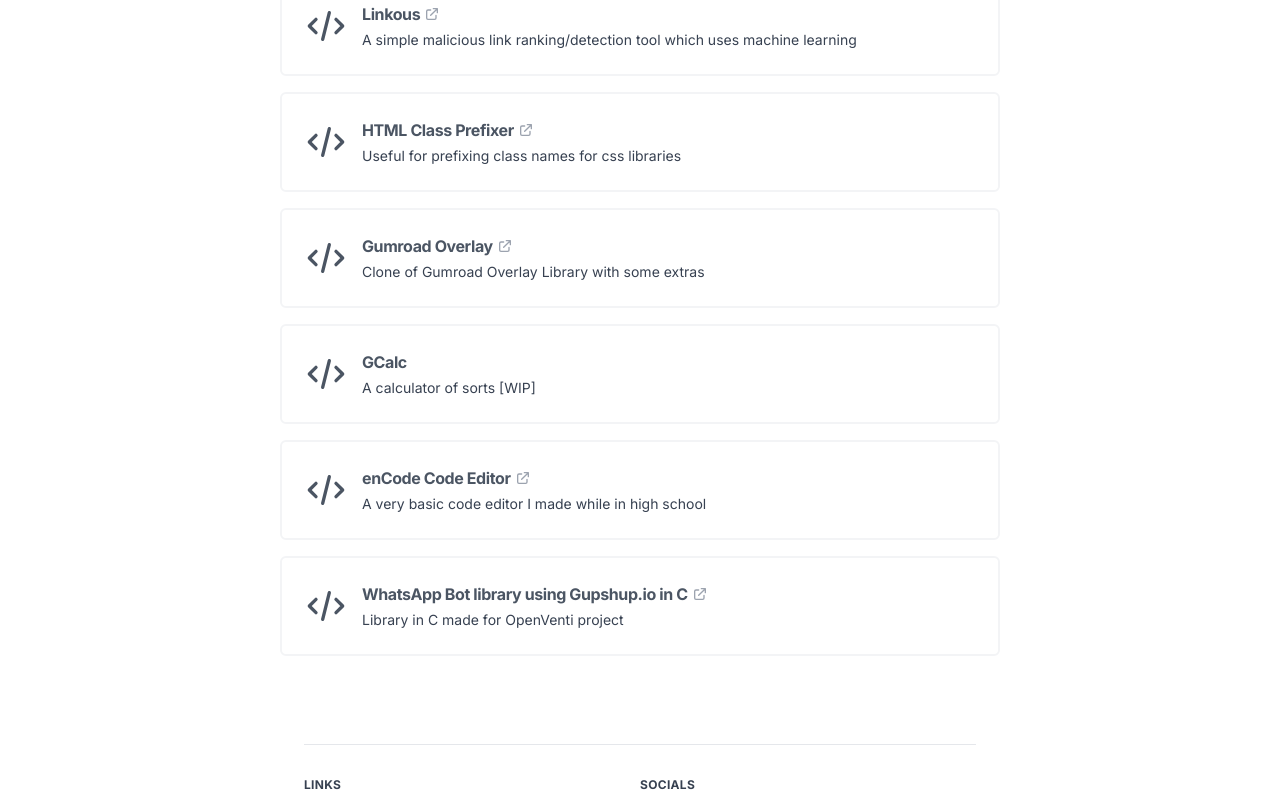
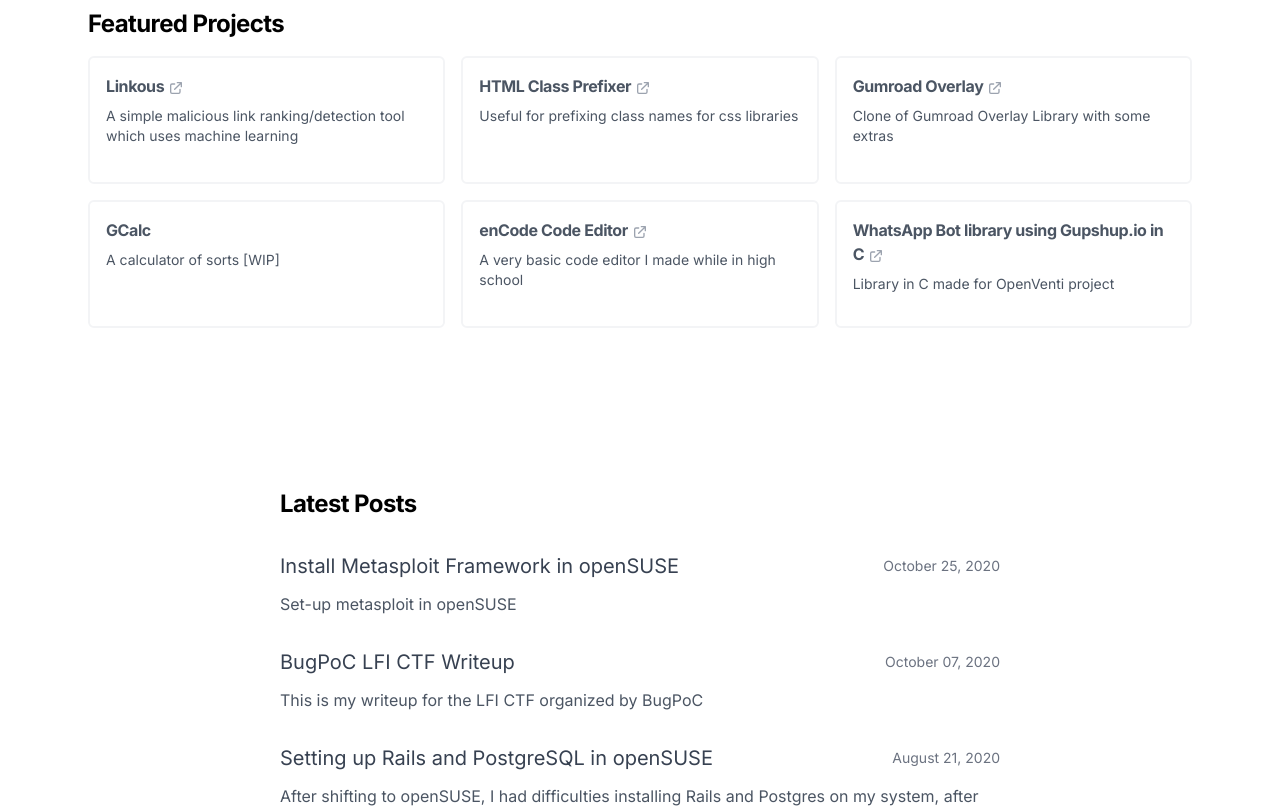
Before and after one commit to VaibKS/vaibhavshinde.com, a Next.js app: page / in a window 1280 px wide. Shown: the part 440-1248 px from the top of the page. Built offline with nearby package versions, Linux system fonts and the light colour scheme; what @tailwindcss/typography would draw is missing.

Commit message:
Updated homepage

```diff
--- a/components/Footer.js
+++ b/components/Footer.js
@@ -23,7 +23,7 @@
           </div>
         </div>
 
-        <div className="space-y-3">
+        <div className="space-y-3 md:text-right">
           <h5 className="uppercase text-xs font-semibold tracking-wide text-gray-700">
             Socials
           </h5>
--- /dev/null
+++ b/components/PostCard.js
@@ -0,0 +1,20 @@
+import Link from 'next/link';
+import { format, parseISO } from 'date-fns';
+
+export default function PostCard({ title, subtext, date, href }) {
+  return (
+    <Link href={href}>
+      <a href={href}>
+        <div className="cursor-pointer space-y-3">
+          <div className="flex flex-col space-y-2 md:space-y-0 md:flex-row md:items-center md:justify-between transition text-gray-700 hover:text-gray-900">
+            <h2 className="text-xl font-medium">{title}</h2>
+            <span className="w-32 text-sm text-gray-500 text-left md:text-right">
+              {format(parseISO(date), 'MMMM dd, yyyy')}
+            </span>
+          </div>
+          <p className="text-gray-600">{subtext}</p>
+        </div>
+      </a>
+    </Link>
+  );
+}
--- a/components/home/RecentProjects.js
+++ b/components/home/FeaturedProjects.js
@@ -3,12 +3,12 @@
 
 export default function RecentProjects() {
   return (
-    <Container className="max-w-3xl md:px-6">
+    <Container className="max-w-6xl md:px-6 mt-24 md:mt-36">
       <div className="space-y-4">
-        <div className="text-xl md:text-2xl text-black font-bold tracking-tight">
-          Recent Projects
+        <div className="text-2xl text-black font-bold tracking-tight">
+          Featured Projects
         </div>
-        <div className="grid grid-cols-1 gap-4">
+        <div className="grid grid-flow-row grid-cols-1 md:grid-cols-2 lg:grid-cols-3 gap-4">
           <ProjectCard
             title="Linkous"
             subtext="A simple malicious link ranking/detection tool which uses machine learning"
--- a/components/home/ProjectCard.js
+++ b/components/home/ProjectCard.js
@@ -1,21 +1,33 @@
 import { CodeIcon, ExternalLinkIcon } from '@heroicons/react/outline/';
 import Link from 'next/link';
 
-const ProjectCard = ({ title, subtext, href }) => {
+export default function ProjectCard({ title, subtext, href }) {
   const isExternal = href && /^https?:\/\//.test(href);
 
+  // const card = (
+  //   <div className="flex flex-row md:flex-col items-center p-4 bg-white cursor-pointer transform transition rounded-md border-2 text-gray-600 hover:text-gray-800 border-gray-100 hover:shadow-lg hover:scale-105 hover:z-10 space-x-4 md:space-x-0 md:space-y-3">
+  //     {/* <div className="my-3">
+  //       <CodeIcon className="h-10" />
+  //     </div> */}
+  //     <div className="space-y-1">
+  //       <div className="flex items-center space-x-1 text-md font-bold tracking-tight">
+  //         <h3>{title}</h3>
+  //         {isExternal && <ExternalLinkIcon className="h-4 text-gray-400" />}
+  //       </div>
+  //       <div className="text-sm text-gray-700 leading-5">{subtext}</div>
+  //     </div>
+  //   </div>
+  // );
+
   const card = (
-    <div className="flex flex-row items-center p-4 bg-white cursor-pointer transform transition rounded-md border-2 text-gray-600 hover:text-gray-800 border-gray-100 hover:shadow-lg hover:scale-105 hover:z-10 space-x-4 md:items-center">
-      <div className="my-3 md:pl-2">
-        <CodeIcon className="h-10" />
+    <div className="flex flex-col h-32 p-4 bg-white cursor-pointer transform transition rounded-md border-2 border-gray-100 text-gray-600 hover:text-gray-800 hover:shadow-lg hover:scale-105 hover:z-10 space-y-2">
+      <div className="space-x-1">
+        <span className="text-md font-bold tracking-tight">{title}</span>
+        {isExternal && (
+          <ExternalLinkIcon className="inline h-4 text-gray-400" />
+        )}
       </div>
-      <div className="space-y-1">
-        <div className="flex items-center space-x-1 text-md font-bold tracking-tight">
-          <h3>{title}</h3>
-          {isExternal && <ExternalLinkIcon className="h-4 text-gray-400" />}
-        </div>
-        <div className="text-sm text-gray-700 leading-5">{subtext}</div>
-      </div>
+      <div className="text-sm leading-5">{subtext}</div>
     </div>
   );
 
@@ -29,6 +41,36 @@
   if (href) return <Link href={href}>{card}</Link>;
 
   return card;
-};
+}
 
-export default ProjectCard;
+// const ProjectCard = ({ title, subtext, href }) => {
+//   const isExternal = href && /^https?:\/\//.test(href);
+
+//   const card = (
+//     <div className="flex flex-row items-center p-4 bg-white cursor-pointer transform transition rounded-md border-2 text-gray-600 hover:text-gray-800 border-gray-100 hover:shadow-lg hover:scale-105 hover:z-10 space-x-4 md:items-center">
+//       <div className="my-3 md:pl-2">
+//         <CodeIcon className="h-10" />
+//       </div>
+//       <div className="space-y-1">
+//         <div className="flex items-center space-x-1 text-md font-bold tracking-tight">
+//           <h3>{title}</h3>
+//           {isExternal && <ExternalLinkIcon className="h-4 text-gray-400" />}
+//         </div>
+//         <div className="text-sm text-gray-700 leading-5">{subtext}</div>
+//       </div>
+//     </div>
+//   );
+
+//   if (isExternal)
+//     return (
+//       <a href={href} target="_blank">
+//         {card}
+//       </a>
+//     );
+
+//   if (href) return <Link href={href}>{card}</Link>;
+
+//   return card;
+// };
+
+// export default ProjectCard;
--- /dev/null
+++ b/components/home/RecentPosts.js
@@ -0,0 +1,25 @@
+import Container from '../Container';
+import PostCard from '@/components/PostCard';
+
+export default function RecentBlogPosts({ posts }) {
+  return (
+    <Container className="max-w-3xl md:px-6 mt-16 md:mt-28">
+      <div className="space-y-8">
+        <div className="text-2xl text-black font-bold tracking-tight">
+          Latest Posts
+        </div>
+        <div className="grid grid-cols-1 gap-8">
+          {posts.map((post) => (
+            <PostCard
+              key={post.slug}
+              href={`/${post.type}/${post.slug}`}
+              title={post.title}
+              subtext={post.subtext}
+              date={post.date}
+            />
+          ))}
+        </div>
+      </div>
+    </Container>
+  );
+}
--- a/pages/blog.js
+++ b/pages/blog.js
@@ -1,29 +1,20 @@
 import { useState } from 'react';
 import Head from 'next/head';
-import Link from 'next/link';
-import { format, parseISO } from 'date-fns';
 
 import Container from '@/components/Container';
+import PostCard from '@/components/PostCard';
 import Footer from '@/components/Footer';
 import { getAllPostsMetaData } from '@/utils/posts';
-
 import { SearchIcon } from '@heroicons/react/outline';
 
-const PostCard = ({ title, subtext, date, href }) => (
-  <Link href={href}>
-    <a href={href}>
-      <div className="cursor-pointer space-y-3">
-        <div className="flex flex-col space-y-2 md:space-y-0 md:flex-row md:items-center md:justify-between transition text-gray-700 hover:text-gray-900">
-          <h2 className="text-2xl font-medium">{title}</h2>
-          <span className="w-32 text-sm text-gray-500 text-left md:text-right">
-            {format(parseISO(date), 'MMMM dd, yyyy')}
-          </span>
-        </div>
-        <p className="text-gray-600">{subtext}</p>
-      </div>
-    </a>
-  </Link>
-);
+export async function getStaticProps() {
+  const posts = getAllPostsMetaData('blog');
+  return {
+    props: {
+      posts: posts
+    }
+  };
+}
 
 export default function Blog({ posts }) {
   const [query, setQuery] = useState('');
@@ -79,12 +70,3 @@
     </>
   );
 }
-
-export async function getStaticProps() {
-  const posts = getAllPostsMetaData('blog');
-  return {
-    props: {
-      posts: posts
-    }
-  };
-}
--- a/pages/index.js
+++ b/pages/index.js
@@ -2,12 +2,28 @@
 import { useState, useEffect } from 'react';
 import { motion } from 'framer-motion';
 
+import RecentProjects from '@/components/home/FeaturedProjects';
+import RecentPosts from '@/components/home/RecentPosts';
 import Header from '@/components/home/Header';
-import RecentProjects from '@/components/home/RecentProjects';
-
 import Footer from '@/components/Footer';
 
-export default function Home() {
+import { getAllPostsMetaData } from '@/utils/posts';
+
+export async function getStaticProps() {
+  const posts = [
+    ...getAllPostsMetaData('blog'),
+    ...getAllPostsMetaData('snippets')
+  ];
+  return {
+    props: {
+      posts: posts
+        .sort((a, b) => Number(new Date(b.date)) - Number(new Date(a.date)))
+        .slice(0, 5)
+    }
+  };
+}
+
+export default function Home({ posts }) {
   const [loadContent, setLoadContent] = useState(false);
 
   useEffect(() => {
@@ -45,7 +61,8 @@
           transition={{ duration: 0.4 }}
         >
           <RecentProjects />
-          <Footer />
+          <RecentPosts posts={posts} />
+          <Footer className="max-w-3xl md:px-6" />
         </motion.main>
       )}
     </div>
--- a/pages/snippets.js
+++ b/pages/snippets.js
@@ -1,28 +1,11 @@
 import { useState } from 'react';
 import Head from 'next/head';
-import Link from 'next/link';
-import { format, parseISO } from 'date-fns';
-import { SearchIcon } from '@heroicons/react/outline';
 
 import Container from '@/components/Container';
+import PostCard from '@/components/PostCard';
 import Footer from '@/components/Footer';
 import { getAllPostsMetaData } from '@/utils/posts';
-
-const SnippetCard = ({ title, subtext, date, href }) => (
-  <Link href={href}>
-    <a href={href}>
-      <div className="cursor-pointer space-y-3">
-        <div className="flex flex-col space-y-2 md:space-y-0 md:flex-row md:items-center md:justify-between transition text-gray-700 hover:text-gray-900">
-          <h2 className="text-2xl font-medium">{title}</h2>
-          <span className="w-32 text-sm text-gray-500 text-left md:text-right">
-            {format(parseISO(date), 'MMMM dd, yyyy')}
-          </span>
-        </div>
-        <p className="text-gray-600">{subtext}</p>
-      </div>
-    </a>
-  </Link>
-);
+import { SearchIcon } from '@heroicons/react/outline';
 
 export default function Blog({ posts }) {
   const [query, setQuery] = useState('');
@@ -63,7 +46,7 @@
             </div>
           )}
           {filteredPosts.map((post) => (
-            <SnippetCard
+            <PostCard
               key={post.slug}
               href={`/snippets/${post.slug}`}
               title={post.title}
--- a/utils/posts.js
+++ b/utils/posts.js
@@ -41,6 +41,7 @@
 
     return [
       {
+        type,
         ...data,
         slug: filename.replace(/\.mdx$/, '')
       },
```
Also changed, not shown: 1 other file (tests, documents, lock files or other folders).
